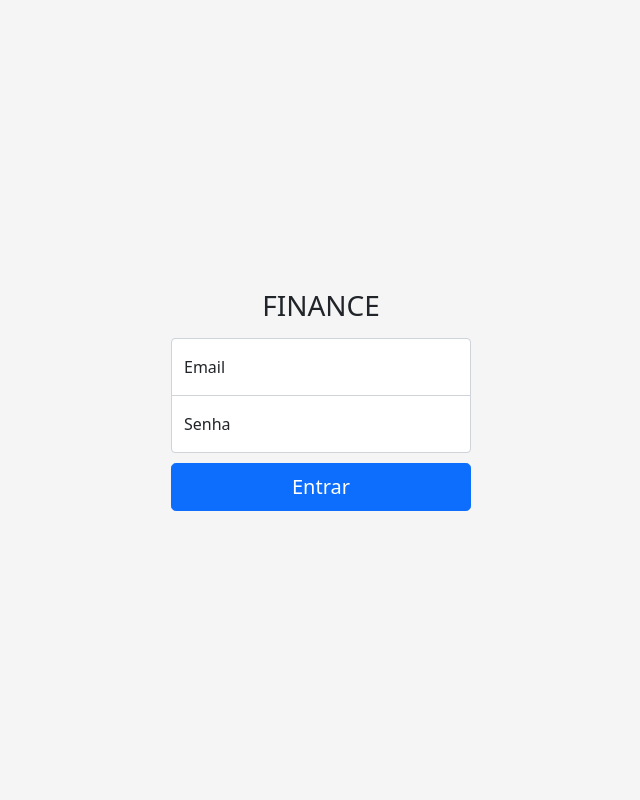
After one commit to eudivanmelo/nadic-project, a Django app: page /login/ in a window 1280 px wide. The commit adds this page. Shown: the whole page, without its empty margins (319-959 px from the left). Run offline with Django 5.2, Linux system fonts and the light colour scheme.

Commit message:
Iniciado página de login

```diff
--- a/DJANGO PROJECT/Finance/Finance/settings.py
+++ b/DJANGO PROJECT/Finance/Finance/settings.py
@@ -10,6 +10,7 @@ For the full list of settings and their values, see
 https://docs.djangoproject.com/en/5.0/ref/settings/
 """
 
+import os
 from pathlib import Path
 
 # Build paths inside the project like this: BASE_DIR / 'subdir'.
@@ -121,8 +122,13 @@ USE_TZ = True
 # https://docs.djangoproject.com/en/5.0/howto/static-files/
 
 STATIC_URL = 'static/'
+STATICFILES_DIRS = [
+    os.path.join(BASE_DIR, 'static'),
+]
 
 # Default primary key field type
 # https://docs.djangoproject.com/en/5.0/ref/settings/#default-auto-field
 
 DEFAULT_AUTO_FIELD = 'django.db.models.BigAutoField'
+
+LOGIN_URL = 'login/'
--- a/DJANGO PROJECT/Finance/Finance/urls.py
+++ b/DJANGO PROJECT/Finance/Finance/urls.py
@@ -21,4 +21,5 @@ from app_finance import views
 urlpatterns = [
     path('admin/', admin.site.urls),
     path('', views.home, name='home'),
+    path('login/', views.login, name='login')
 ]
--- a/DJANGO PROJECT/Finance/app_finance/templates/base.html
+++ b/DJANGO PROJECT/Finance/app_finance/templates/base.html
@@ -54,7 +54,7 @@
                         <tr>
                             <th scope="col">Data</th>
                             <th scope="col">Transação</th>
-                            <th scope="col">Tipo</th>
+                            <th scope="col">Categoria</th>
                             <th scope="col">Valor (R$)</th>
                         </tr>
                     </thead>
--- /dev/null
+++ b/DJANGO PROJECT/Finance/app_finance/templates/login.html
@@ -0,0 +1,33 @@
+<!DOCTYPE html>
+<html lang="pt-br">
+  <head>
+    <meta charset="UTF-8" />
+    <meta name="viewport" content="width=device-width, initial-scale=1.0" />
+    <link href="https://cdn.jsdelivr.net/npm/bootstrap@5.0.2/dist/css/bootstrap.min.css" rel="stylesheet" integrity="sha384-EVSTQN3/azprG1Anm3QDgpJLIm9Nao0Yz1ztcQTwFspd3yD65VohhpuuCOmLASjC" crossorigin="anonymous" />
+    {% load static %}
+    <link href="{% static 'css/login.css' %}" rel="stylesheet">
+    <title>Login</title>
+  </head>
+
+  <body class="text-center">
+    <main class="form-signin">
+      <form>
+        <h1 class="h3 mb-3 fw-normal">FINANCE</h1>
+
+        <div class="form-floating">
+          <input type="email" class="form-control" id="floatingInput" placeholder="name@example.com" />
+          <label for="floatingInput">Email</label>
+        </div>
+        <div class="form-floating">
+          <input type="password" class="form-control" id="floatingPassword" placeholder="Password" />
+          <label for="floatingPassword">Senha</label>
+        </div>
+
+        <button class="w-100 btn btn-lg btn-primary" type="submit">Entrar</button>
+      </form>
+    </main>
+
+    <!-- Scripts -->
+    <script src="https://cdn.jsdelivr.net/npm/bootstrap@5.0.2/dist/js/bootstrap.bundle.min.js" integrity="sha384-MrcW6ZMFYlzcLA8Nl+NtUVF0sA7MsXsP1UyJoMp4YLEuNSfAP+JcXn/tWtIaxVXM" crossorigin="anonymous"></script>
+  </body>
+</html>
--- a/DJANGO PROJECT/Finance/app_finance/views.py
+++ b/DJANGO PROJECT/Finance/app_finance/views.py
@@ -1,4 +1,12 @@
-from django.shortcuts import render
+from django.conf import settings
+from django.shortcuts import redirect, render
+from django.http import HttpRequest
 
 def home(request):
+    if not request.user.is_authenticated:
+        return redirect(f"{settings.LOGIN_URL}")
+
     return render(request, 'home.html')
+
+def login(request: HttpRequest):
+    return render(request, 'login.html')
--- /dev/null
+++ b/DJANGO PROJECT/Finance/static/css/login.css
@@ -0,0 +1,39 @@
+html,
+body {
+  height: 100%;
+}
+
+body {
+  display: flex;
+  align-items: center;
+  padding-top: 40px;
+  padding-bottom: 40px;
+  background-color: #f5f5f5;
+}
+
+.form-signin {
+  width: 100%;
+  max-width: 330px;
+  padding: 15px;
+  margin: auto;
+}
+
+.form-signin .checkbox {
+  font-weight: 400;
+}
+
+.form-signin .form-floating:focus-within {
+  z-index: 2;
+}
+
+.form-signin input[type="email"] {
+  margin-bottom: -1px;
+  border-bottom-right-radius: 0;
+  border-bottom-left-radius: 0;
+}
+
+.form-signin input[type="password"] {
+  margin-bottom: 10px;
+  border-top-left-radius: 0;
+  border-top-right-radius: 0;
+}
```
